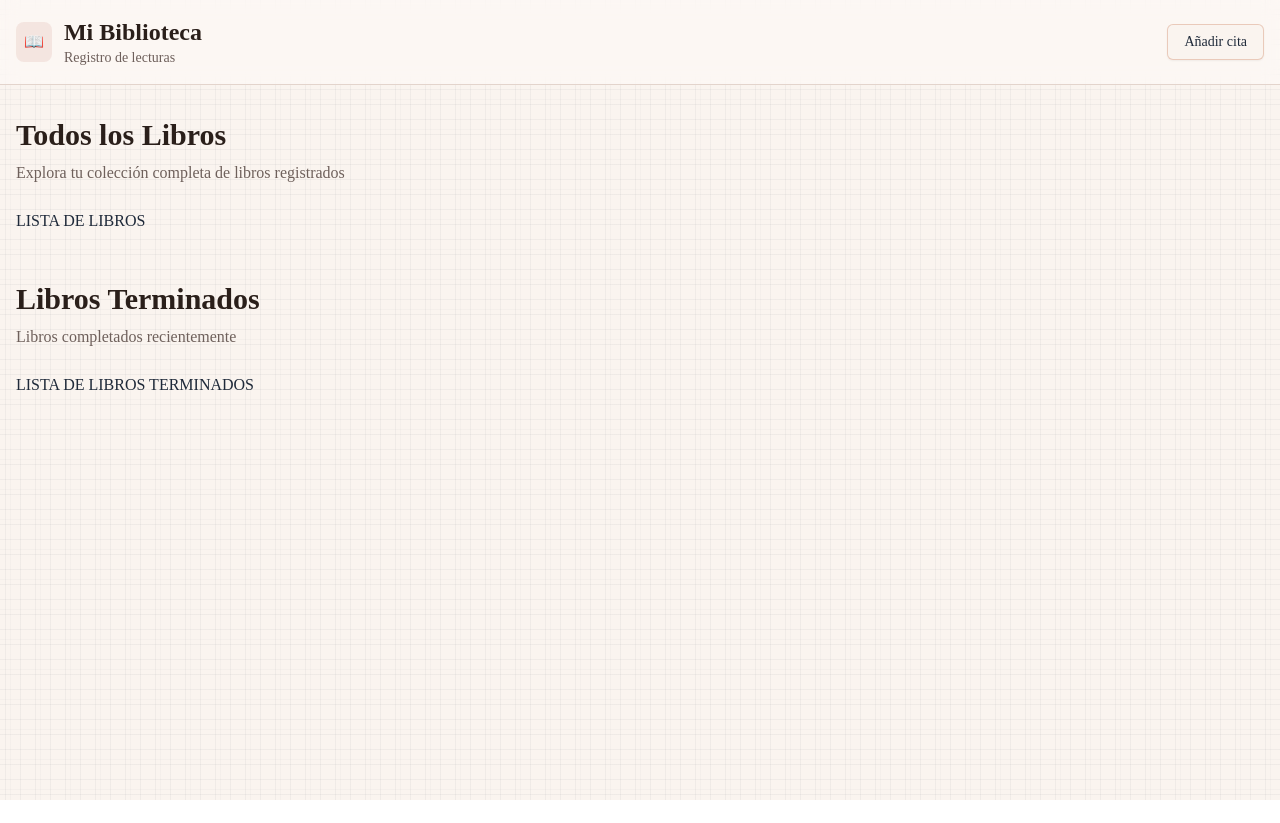
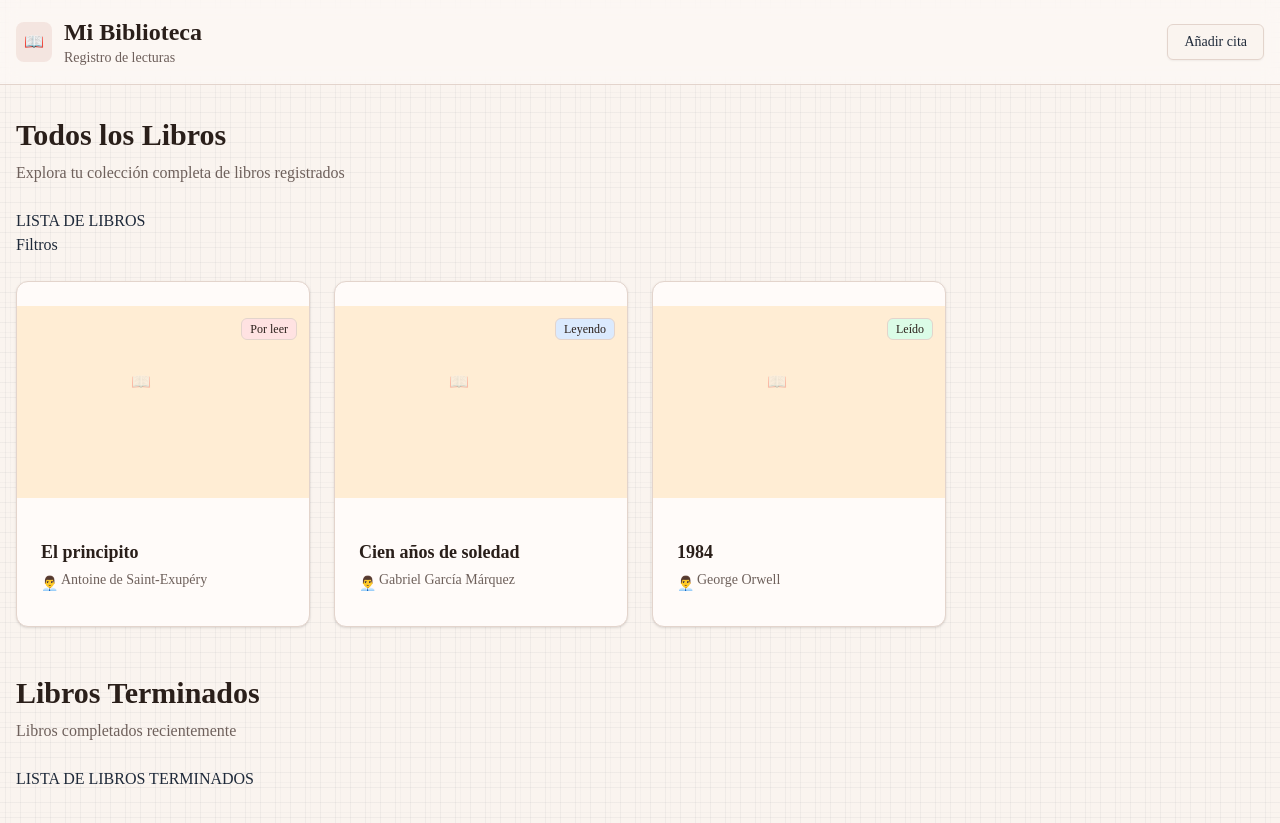
Before and after one commit to BryanChavajay/page-turner, a React app in the folder frontend/: page /login in a window 1280 px wide. Both pictures are taken after typing "Sample", "Sample123" into the empty fields and a click on the button "Ingresar". Before the commit the page ends 800 px from the top, so only its background shows below. Built offline with nearby package versions, Linux system fonts and the light colour scheme; the HTML template or start-up script is replaced by a standard one.

Commit message:
Frontend: Add BookList component to Home page

```diff
--- a/frontend/src/modules/Private/Home/Home.jsx
+++ b/frontend/src/modules/Private/Home/Home.jsx
@@ -1,3 +1,5 @@
+import {BookList} from '@/components/BookList.jsx'
+
 export const Home = () => {
   return (
     <div className="relative z-10 min-h-screen">
@@ -18,7 +20,7 @@
                 </p>
               </article>
             </section>
-            <button className="inline-flex items-center justify-center whitespace-nowrap rounded-md text-sm font-medium transition-all disabled:pointer-events-none disabled:opacity-50 [&_svg]:pointer-events-none [&_svg:not([class*='size-'])]:size-4 shrink-0 [&_svg]:shrink-0 outline-none focus-visible:border-ring focus-visible:ring-ring/50 focus-visible:ring-[3px] aria-invalid:ring-destructive/20 dark:aria-invalid:ring-destructive/40 aria-invalid:border-destructive border border-accent/40 bg-background shadow-xs hover:bg-accent hover:text-accent-foreground dark:bg-input/30 dark:border-input dark:hover:bg-input/50 h-9 px-4 py-2 has-[>svg]:px-3 gap-2">
+            <button className="inline-flex items-center justify-center whitespace-nowrap rounded-md text-sm font-medium transition-all disabled:pointer-events-none disabled:opacity-50 [&_svg]:pointer-events-none [&_svg:not([class*='size-'])]:size-4 shrink-0 [&_svg]:shrink-0 outline-none focus-visible:border-ring focus-visible:ring-ring/50 focus-visible:ring-[3px] aria-invalid:ring-destructive/20 dark:aria-invalid:ring-destructive/40 aria-invalid:border-destructive border border-border bg-background shadow-xs hover:bg-accent hover:text-accent-foreground dark:bg-input/30 dark:border-input dark:hover:bg-input/50 h-9 px-4 py-2 has-[>svg]:px-3 gap-2">
               Añadir cita
             </button>
           </div>
@@ -39,6 +41,7 @@
               </p>
             </article>
             <div>LISTA DE LIBROS</div>
+            <BookList />
           </section>
 
           {/* Finished Books Section */}
```
